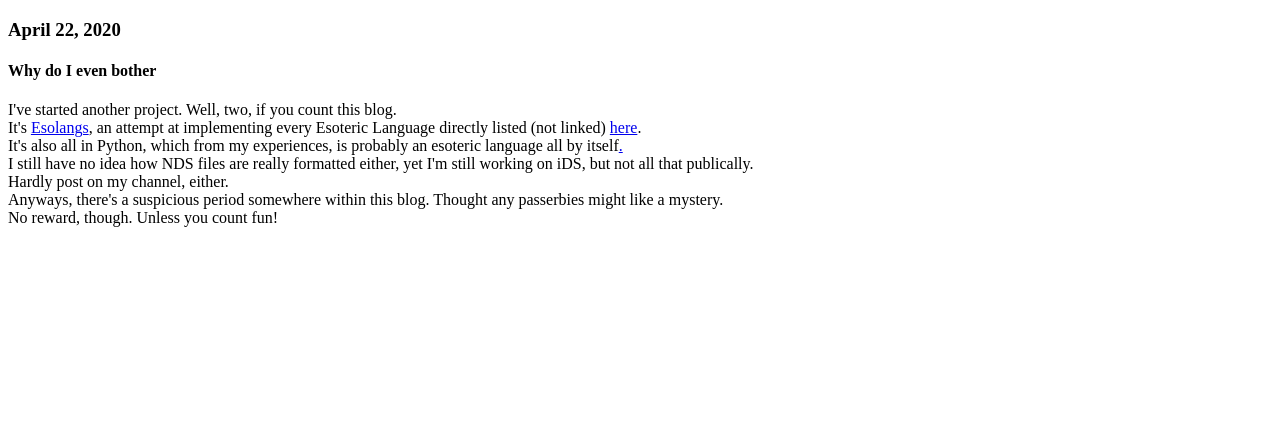
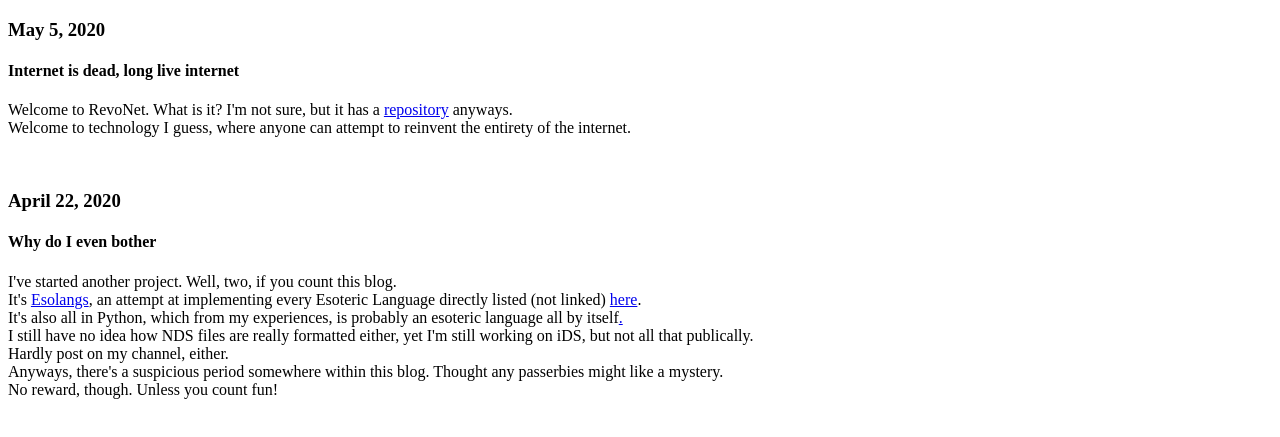
Before and after one commit to OutRite/OutRite.github.io, a plain HTML site: page blog/index.html in a window 1280 px wide. Shown: the part 115-552 px from the top of the page. Drawn offline with Linux system fonts and the light colour scheme.

Commit message:
Update index.html

```diff
--- a/blog/index.html
+++ b/blog/index.html
@@ -35,6 +35,11 @@
     </ul>
     <h1>Ramble sprees from an <del>insane</del> epic dev</h1>
     <div class="article">
+        <h3>May 5, 2020</h3>
+        <h4>Internet is dead, long live internet</h4>
+        <p>Welcome to RevoNet. What is it? I'm not sure, but it has a <a href="https://github.com/OutRite/OutRite.github.io">repository</a> anyways.</br>Welcome to technology I guess, where anyone can attempt to reinvent the entirety of the internet.</br></p>
+    </div> </br>
+    <div class="article">
         <h3>April 22, 2020</h3>
         <h4>Why do I even bother</h4>
         <p>I've started another project. Well, two, if you count this blog.</br>It's <a href="https://github.com/OutRite/Esolangs">Esolangs</a>, an attempt at implementing every Esoteric Language directly listed (not linked) <a href="https://esolangs.org/wiki/Main_Page">here</a>.</br>It's also all in Python, which from my experiences, is probably an esoteric language all by itself<a href="april22-2020-secret.html">.</a></br>I still have no idea how NDS files are really formatted either, yet I'm still working on iDS, but not all that publically.</br>Hardly post on my channel, either.</br>Anyways, there's a suspicious period somewhere within this blog. Thought any passerbies might like a mystery.</br>No reward, though. Unless you count fun!</br></p>
```
